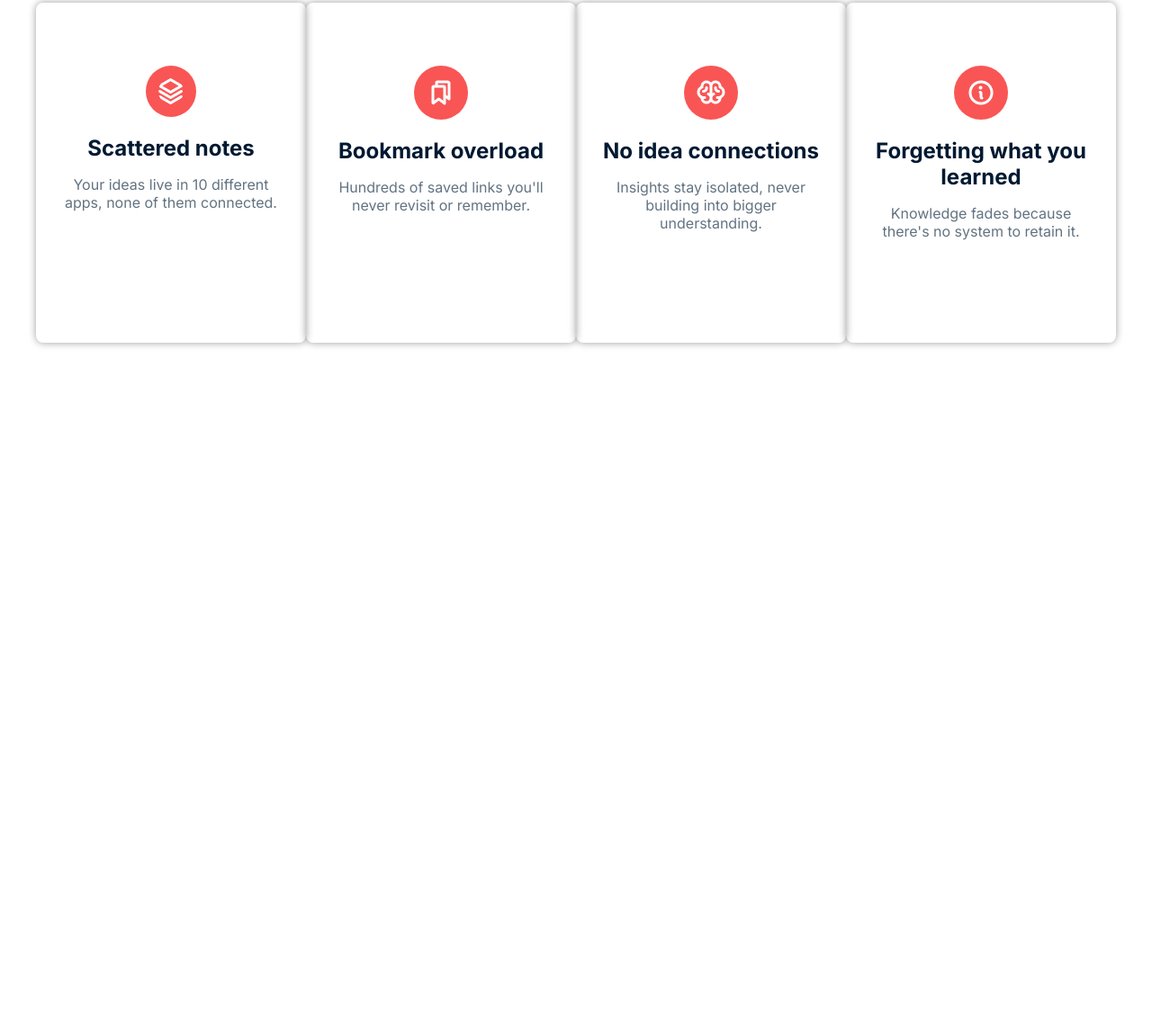
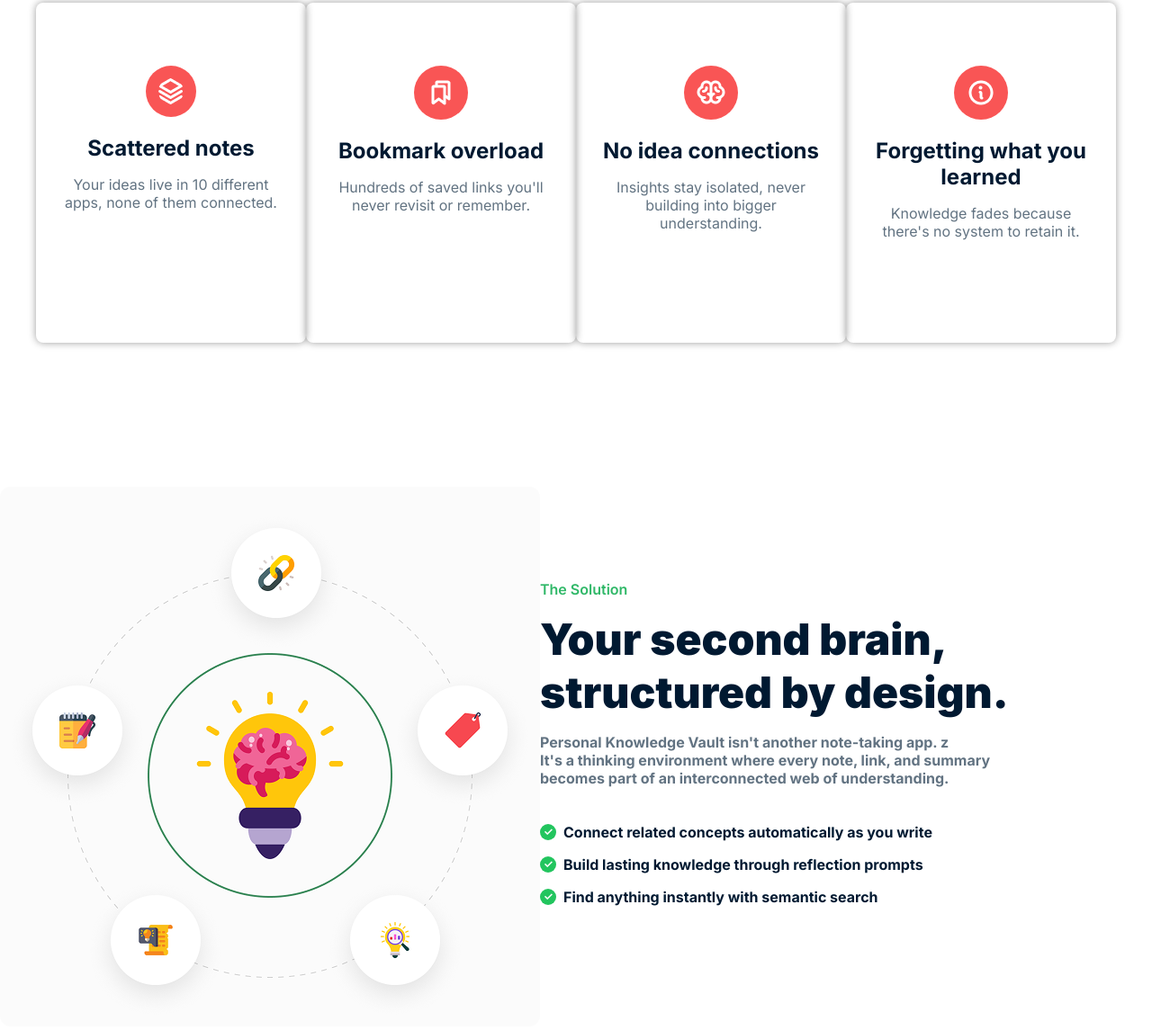
Before and after one commit to mollika123/knowledge-vault, a plain HTML site: page index.html in a window 1280 px wide. Shown: the part 1103-2248 px from the top of the page at 90% size. Before the commit the page ends 1524 px from the top, so only its background shows below. Drawn offline with Linux system fonts and the light colour scheme.

Commit message:
created second and share knowledge

```diff
--- a/css/styles.css
+++ b/css/styles.css
@@ -170,3 +170,63 @@ margin-bottom:44px;
    line-height: 20px;
    color:#627382;
      }
+
+       #second-brain .second-container{
+    display: flex;
+    justify-content: space-around;
+    /* margin: 47px 38px 0 230px; */
+    align-items: center;
+    padding-top:120px;
+   margin:0 auto;
+
+  }
+   #second-brain .second-content {
+max-width:700px;
+height:396px;
+/* background-color: #F95555; */
+   }
+   #second-brain .second-content h5{
+    font-size:16px;
+    font-weight: 600;
+    line-height: 20px;
+    color:#30b868;
+    margin-bottom: 16px;
+   }
+    #second-brain .second-content h2{
+  font-size:48px;
+    font-weight: 900;
+
+    color:#001931;
+    margin-bottom: 16px;
+    }
+    #second-brain .second-content h6{
+      font-size: 16px;
+      line-height: 20px;
+      color:#627382;
+      margin-bottom: 40px;
+      width:700px;
+    }
+    .check-text {
+  display: flex;
+  align-items: center;
+  gap: 8px;
+ line-height: 20px;
+  font-size: 16px;
+  color: #001931;
+  margin-bottom: 16px;
+  font-weight: 700;
+}
+
+.check-text::before {
+  content: "✓";
+  display: inline-flex;
+  align-items: center;
+  justify-content: center;
+  width: 18px;
+  height: 18px;
+  background-color: #22c55e; /* green */
+  color: white;
+  border-radius: 50%;
+  font-size: 12px;
+  font-weight: bold;
+}
--- a/index.html
+++ b/index.html
@@ -76,6 +76,24 @@
       </div>
     </div>
   </section>
+  <section id="second-brain">
+    <div class="second-container">
+      <div class="second-img"><img src="images/knowledge.png" alt=""></div>
+      <div class="second-content">
+        <h5>The Solution</h5>
+        <h2>Your second brain,<br>
+          structured by design.</h2>
+        <h6>Personal Knowledge Vault isn't another note-taking app. z <br>It's a thinking environment where every note,
+          link,
+          and
+          summary <br>becomes part of an interconnected web of understanding.</h6>
+
+        <p class="check-text">Connect related concepts automatically as you write</p>
+        <p class="check-text">Build lasting knowledge through reflection prompts</p>
+        <p class="check-text">Find anything instantly with semantic search</p>
+      </div>
+    </div>
+  </section>
 </body>
 
 </html>
```
